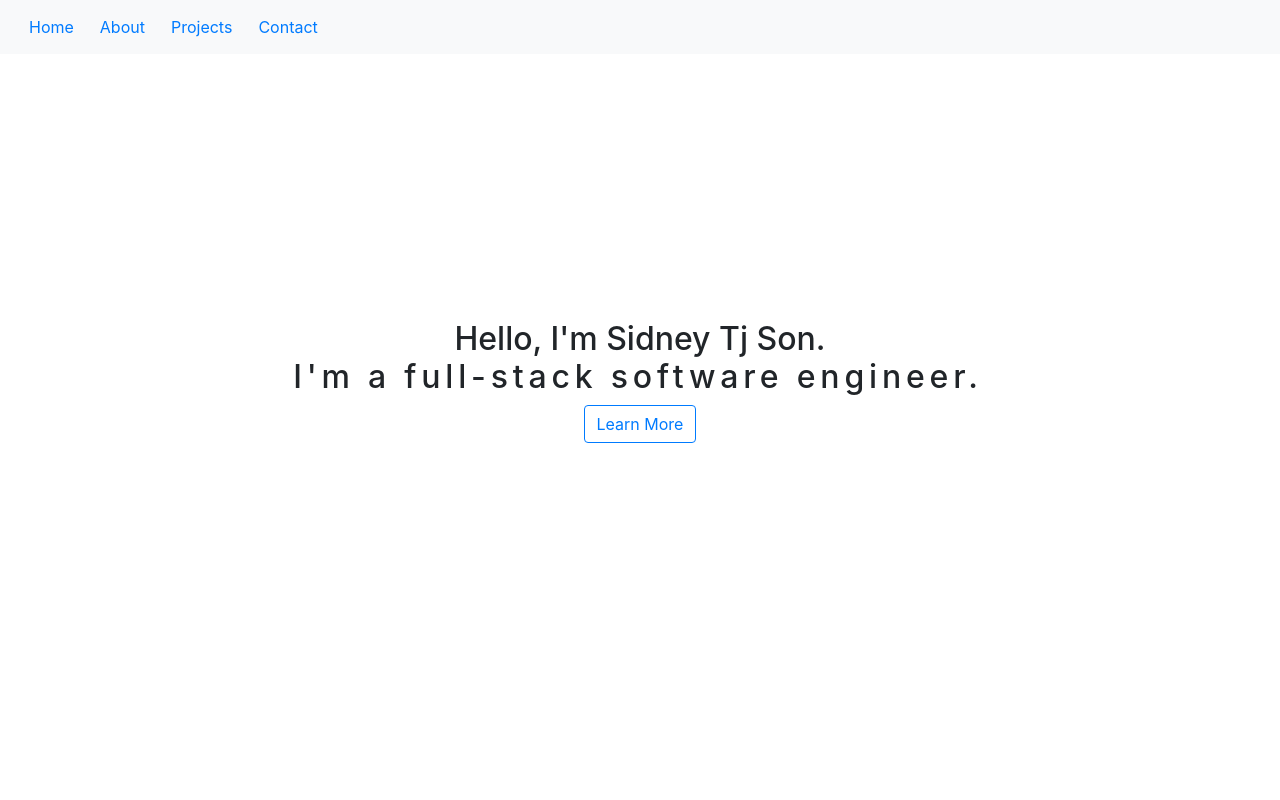
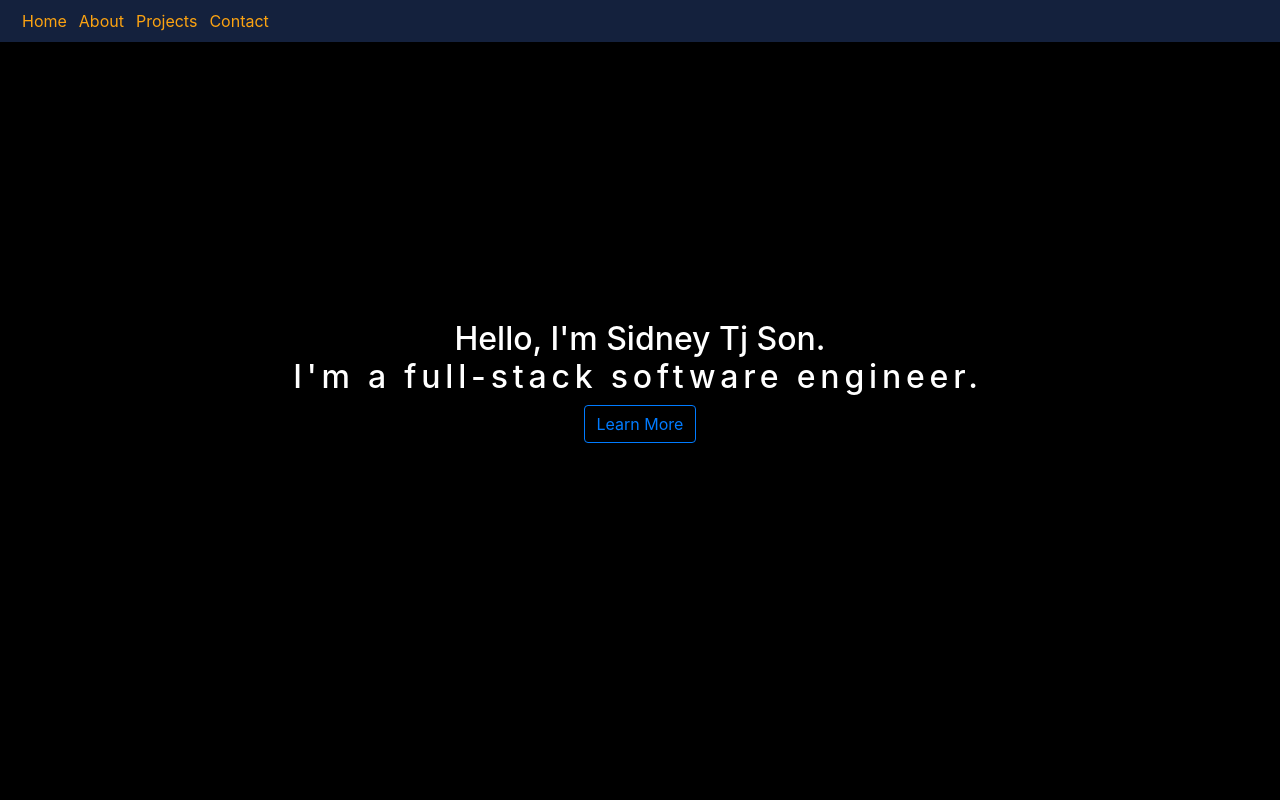
Before and after one commit to sondr0p/Portfolio, a React (Create React App) app in the folder portfolio/: page / in a window 1280 px wide. Shown: the top 800 px of the page. Built offline with nearby package versions, Linux system fonts and the light colour scheme.

Commit message:
still working

```diff
--- a/portfolio/src/components/App.js
+++ b/portfolio/src/components/App.js
@@ -47,7 +47,7 @@
     return (
       <div>
         <div ref={this.Home}>
-          <Home />
+          <Home changeSelection={this.changeSelection} />
         </div>
         <Nav changeSelection={this.changeSelection} />
         <div ref={this.About}>
--- a/portfolio/src/components/layout/About.js
+++ b/portfolio/src/components/layout/About.js
@@ -9,6 +9,7 @@
 export default class About extends Component {
     render() {
         return (
+            <div className="about">
                 <div className="nav-section">
                     <div className="container">
                         <h1 className="sub-heading text-center">ABOUT</h1>
@@ -43,6 +44,7 @@
                         </div>
                     </div>
                 </div>
+            </div>
         )
     }
 }
--- a/portfolio/src/components/layout/Home.js
+++ b/portfolio/src/components/layout/Home.js
@@ -41,18 +41,19 @@
     };
 
     render() {
+        const { changeSelection } = this.props;
         return (
-            <div>
-                <div className="container home-heading">
+            <div className="home-heading">
+                <div className="container">
                     <div className="home-content">
                         <div className="row">
-                            <div className="mx-auto text-center h2">
+                            <div className="mx-auto text-center h2 home-text">
                                 <span className={this.state.cursorTop}>{this.state.textTop}</span> <br />
                                 <span className={this.state.cursorBot}>{this.state.textBot}</span>
                             </div>
                         </div>
                         <div className="row">
-                            {this.state.showButton && <button type="button" className="mx-auto btn btn-outline-primary button-custom">Learn More</button>}
+                            {this.state.showButton && <button type="button" className="mx-auto btn btn-outline-primary button-custom home-text" onClick={() => changeSelection(1)}>Learn More</button>}
                         </div>
                     </div>
                 </div>
--- a/portfolio/src/components/layout/Nav.js
+++ b/portfolio/src/components/layout/Nav.js
@@ -3,13 +3,13 @@
 const Nav = props => {
     const { changeSelection } = props;
     return (
-        <div>
-            <nav className="navbar navbar-expand-lg navbar-light bg-light fixed-top">
-                <div className="collapse navbar-collapse" id="navbarColor01">
-                    <button type="button" className="btn btn-link" onClick={() => changeSelection(0)}>Home</button>
-                    <button type="button" className="btn btn-link" onClick={() => changeSelection(1)}>About</button>
-                    <button type="button" className="btn btn-link" onClick={() => changeSelection(2)}>Projects</button>
-                    <button type="button" className="btn btn-link" onClick={() => changeSelection(3)}>Contact</button>
+        <div className="container">
+            <nav className="navbar navbar-expand-lg fixed-top navbar-custom">
+                <div className="collapse navbar-collapse">
+                    <button type="button" className="nav-button-custom" onClick={() => changeSelection(0)}>Home</button>
+                    <button type="button" className="nav-button-custom" onClick={() => changeSelection(1)}>About</button>
+                    <button type="button" className="nav-button-custom" onClick={() => changeSelection(2)}>Projects</button>
+                    <button type="button" className="nav-button-custom" onClick={() => changeSelection(3)}>Contact</button>
                 </div>
             </nav>
         </div>
--- a/portfolio/src/components/layout/Projects.js
+++ b/portfolio/src/components/layout/Projects.js
@@ -19,14 +19,14 @@
                     <h1 className="sub-heading text-center">Projects</h1>
                     <div className="row">
                         <div className="col-sm-6">
-                            <div className="card card-custom">
+                            <div className="card card-custom text-center">
                                 <div className="card-front">
                                     <img src={blog} className="card-img-top card-image-custom" alt="..."></img>
                                 </div>
-                                <div className="card-back">
+                                <div className="card-back align-self-center">
                                     <h5 className="card-title">React Blog</h5>
                                     <p className="card-tech">React/Django-Rest-Framework</p>
-                                    <button type="button" className="mx-auto btn btn-outline-primary button-custom card-button">
+                                    <button type="button" className="btn btn-outline-primary button-custom card-button">
                                         <a href="https://github.com/sondr0p/Personal-Blog">
                                             Github
                                         </a>
@@ -35,14 +35,14 @@
                             </div>
                         </div>
                         <div className="col-sm-6">
-                            <div className="card card-custom">
+                            <div className="card card-custom text-center">
                                 <div className="card-front">
                                     <img src={socal} className="card-img-top card-image-custom" alt="..."></img>
                                 </div>
-                                <div className="card-back">
+                                <div className="card-back align-self-center">
                                     <h5 className="card-title">Twitter Heatmap</h5>
                                     <p className="card-tech">Python/Django</p>
-                                    <button type="button" className="mx-auto btn btn-outline-primary button-custom card-button">
+                                    <button type="button" className="btn btn-outline-primary button-custom card-button">
                                         <a href="https://github.com/sondr0p/TwitterHeatmap">
                                             Github
                                         </a>
@@ -53,14 +53,14 @@
                     </div>
                     <div className="row">
                         <div className="col-sm-6">
-                            <div className="card card-custom">
+                            <div className="card card-custom text-center">
                                 <div className="card-front">
                                     <img src={cia} className="card-img-top card-image-custom" alt="..."></img>
                                 </div>
-                                <div className="card-back">
+                                <div className="card-back align-self-center">
                                     <h5 className="card-title">Web Crawler</h5>
                                     <p className="card-tech">Angular/Java</p>
-                                    <button type="button" className="mx-auto btn btn-outline-primary button-custom card-button">
+                                    <button type="button" className="btn btn-outline-primary button-custom card-button">
                                         <a href="https://github.com/sondr0p/WebSearch">
                                             Github
                                         </a>
@@ -69,14 +69,14 @@
                             </div>
                         </div>
                         <div className="col-sm-6">
-                            <div className="card card-custom">
+                            <div className="card card-custom text-center">
                                 <div className="card-front">
                                     <img src={game} className="card-img-top card-image-custom" alt="..."></img>
                                 </div>
-                                <div className="card-back">
+                                <div className="card-back align-self-center">
                                     <h5 className="card-title">Sunken Arena</h5>
                                     <p className="card-tech">C#/Unity</p>
-                                    <button type="button" className="mx-auto btn btn-outline-primary button-custom card-button">
+                                    <button type="button" className="btn btn-outline-primary button-custom card-button">
                                         <a href="https://www.youtube.com/watch?v=f8As9Dfj9-U&feature=youtu.be&fbclid=IwAR0zkqtzIETlFqYWJZRDAfT9FdXNvNzv6FiaBCqkvCPZpBs1UvaarV-9p5o">
                                             Github
                                         </a>
@@ -87,14 +87,14 @@
                     </div>
                     <div className="row">
                         <div className="col-sm-6">
-                            <div className="card card-custom">
+                            <div className="card card-custom text-center">
                                 <div className="card-front">
                                     <img src={chess} className="card-img-top card-image-custom" alt="..."></img>
                                 </div>
-                                <div className="card-back">
+                                <div className="card-back align-self-center">
                                     <h5 className="card-title">VR Chess</h5>
                                     <p className="card-tech">C#/Unity</p>
-                                    <button type="button" className="mx-auto btn btn-outline-primary button-custom card-button">
+                                    <button type="button" className="btn btn-outline-primary button-custom card-button">
                                         <a href="https://github.com/sondr0p/ChessVR">
                                             Github
                                         </a>
```
Also changed, not shown: portfolio/public/bootstrap.min.css. Lines whose indentation alone changed are shown as unchanged.
